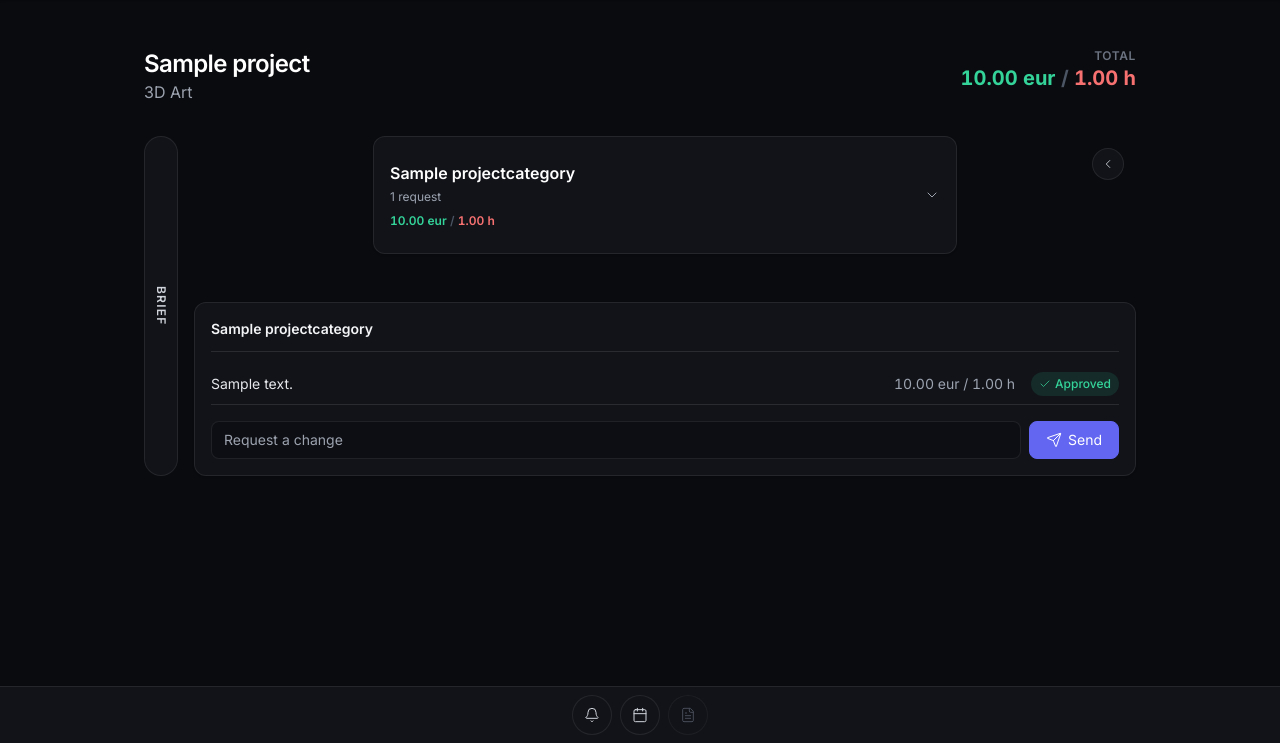
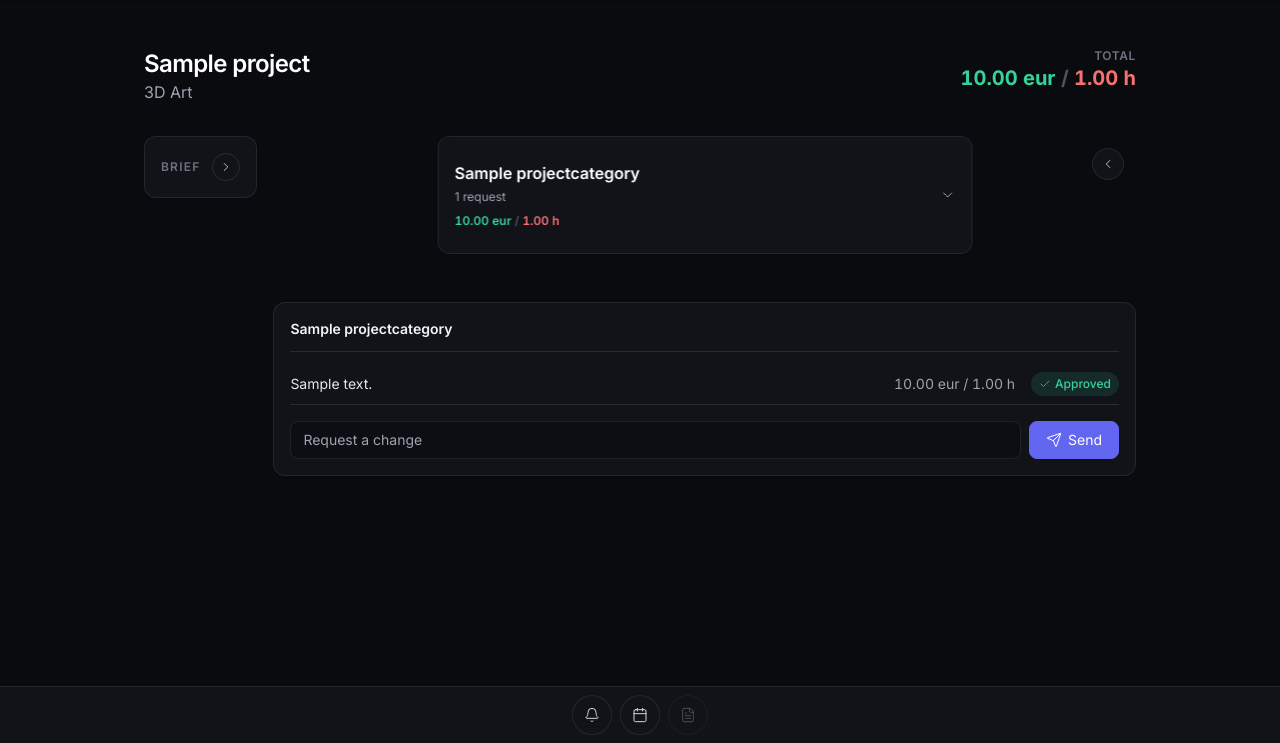
Before and after one commit to Aszariel1/ScopeCreep, a Django app: page /client/00000000-0000-0000-0000-000000000001/ in a window 1280 px wide. Shown: the part 57-800 px from the top of the page. Run offline with Django 5.2, Linux system fonts and the light colour scheme; tables that the repository leaves empty hold one stand-in row (values such as "Sample post"); grey boxes marked "Sample" are stand-in pictures; some libraries are stand-ins or nearby versions.

Commit message:
Match Brief/Details collapsed tabs to the exact Figma spec
Read node 2:157 (BRIEF) and 2:176 (DETAILS) directly from the Figma file
via get_design_context instead of guessing from the screenshot description.

- Collapsed tabs were rendered as vertical-writing-mode pill strips
  stretched to the full row height (leftover from the original single
  Brief tab). The actual mockup uses a compact horizontal card
  (rounded-xl, matching .card, ~p-4) that does not stretch
- Rebuilt both tabs as a card with the label plus a single 28px round
  chevron button: chevron points right on BRIEF (expands rightward),
  left on DETAILS (expands leftward), no other icons in the collapsed
  state, matching the earlier decision to keep add-image/add-category
  actions expanded-only
- Added the missing chevron-right icon partial
- Removed the now-unused vertical-writing-mode CSS for .accordion-tab

```diff
--- a/static/css/workspace.css
+++ b/static/css/workspace.css
@@ -34,19 +34,14 @@
 .brief-gallery { max-height: 20rem; overflow-y: auto; }
 
 .accordion-tab {
-    writing-mode: vertical-rl;
-    text-orientation: mixed;
-    padding: 1.25rem 0.5rem;
+    align-self: flex-start;
+    letter-spacing: 0.05em;
 }
 
 @media (max-width: 767px) {
     .stack-card { width: 82%; }
 
     .accordion-tab {
-        writing-mode: horizontal-tb;
-        min-height: 0;
         width: 100%;
-        padding: 0.6rem 1rem;
-        letter-spacing: 0.15em;
     }
 }
--- /dev/null
+++ b/templates/icons/chevron-right.html
@@ -0,0 +1,3 @@
+<svg xmlns="http://www.w3.org/2000/svg" viewBox="0 0 24 24" fill="none" stroke="currentColor" stroke-width="1.5" stroke-linecap="round" stroke-linejoin="round" class="{{ cls|default:'w-4 h-4' }} shrink-0">
+    <path d="m9 18 6-6-6-6"/>
+</svg>
--- a/templates/projects/client_view.html
+++ b/templates/projects/client_view.html
@@ -16,7 +16,10 @@
     </div>
 
     <div class="flex flex-col md:flex-row items-stretch gap-4 mb-10">
-        <button type="button" id="brief-tab" class="accordion-tab btn shrink-0 rounded-full flex items-center justify-center text-gray-300 text-xs font-semibold tracking-widest">BRIEF</button>
+        <button type="button" id="brief-tab" class="accordion-tab card shrink-0 rounded-xl p-4 flex items-center gap-3 text-gray-500 text-xs font-semibold tracking-widest">
+            BRIEF
+            <span class="w-7 h-7 rounded-full border border-white/10 flex items-center justify-center text-gray-300 shrink-0">{% include "icons/chevron-right.html" with cls="w-3.5 h-3.5" %}</span>
+        </button>
 
         <div id="brief-panel" class="hidden card rounded-xl p-4 w-full md:w-64 shrink-0">
             <div class="flex items-center justify-between mb-3">
@@ -43,7 +46,10 @@
             </div>
         </div>
 
-        <button type="button" id="details-tab" class="accordion-tab hidden btn shrink-0 rounded-full items-center justify-center text-gray-300 text-xs font-semibold tracking-widest">DETAILS</button>
+        <button type="button" id="details-tab" class="accordion-tab card hidden shrink-0 rounded-xl p-4 items-center gap-3 text-gray-500 text-xs font-semibold tracking-widest">
+            <span class="w-7 h-7 rounded-full border border-white/10 flex items-center justify-center text-gray-300 shrink-0">{% include "icons/chevron-left.html" with cls="w-3.5 h-3.5" %}</span>
+            DETAILS
+        </button>
 
         <div id="details-panel" class="flex-1 min-w-0 relative">
             <div class="absolute top-3 right-3 z-[200]">
```
Also changed, not shown: templates/projects/workspace.html (+8 -2 lines).
